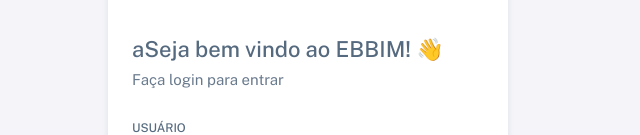
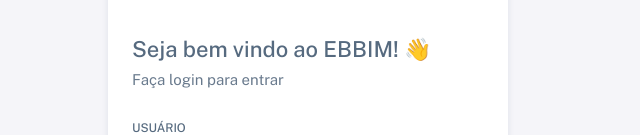
Before and after one commit to EscolaBrasileiraDeBIM/ebbim-management, a website: page html/auth-login-basic.html in a window 1280 px wide. Shown: the part 364-499 px from the top of the page, without its empty margins (332-972 px from the left). Drawn offline with nearby package versions, Linux system fonts and the light colour scheme.

Commit message:
Corrigido

```diff
--- a/html/auth-login-basic.html
+++ b/html/auth-login-basic.html
@@ -83,7 +83,7 @@
                 </a>
               </div>
               <!-- /Logo -->
-              <h4 class="mb-2">aSeja bem vindo ao EBBIM! 👋</h4>
+              <h4 class="mb-2">Seja bem vindo ao EBBIM! 👋</h4>
               <p class="mb-4">Faça login para entrar</p>
 
               <!--<form id="formAuthentication" class="mb-3" method="POST">-->
```
